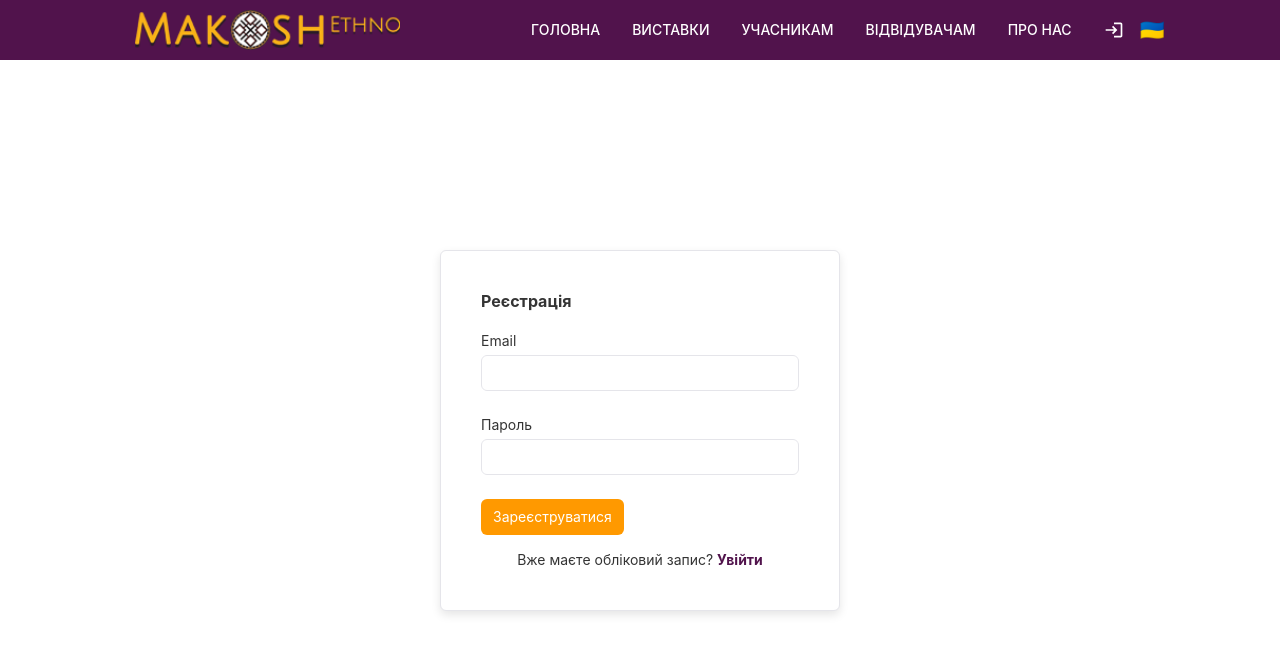
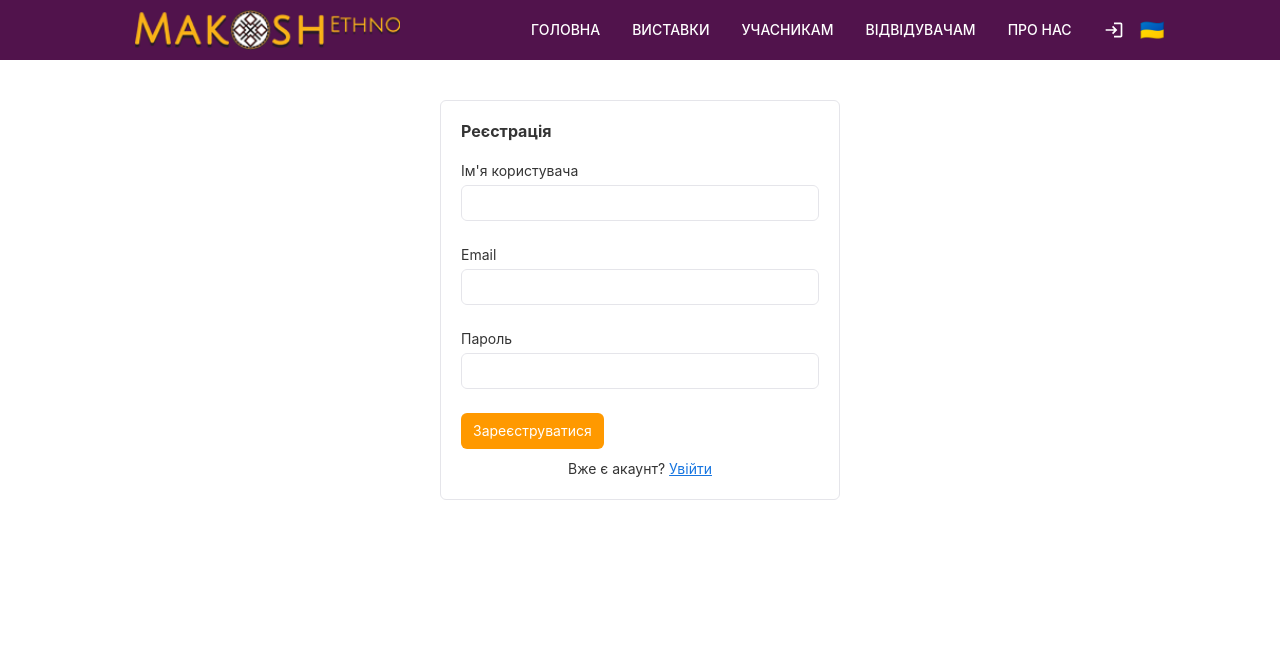
Before and after one commit to dvorskiyserg/exhibition, a React (Create React App) app in the folder frontend/: page /register in a window 1280 px wide. Shown: the top 654 px of the page. Built offline with nearby package versions, Linux system fonts and the light colour scheme.

Commit message:
admin to dashboard fixing

```diff
--- a/frontend/src/App.js
+++ b/frontend/src/App.js
@@ -63,14 +63,14 @@ function App() {
                     </PrivateRoute>
                   }
                 />
-                <Route
+                {/* <Route
                   path="/admin"
                   element={
                     <PrivateRoute adminOnly>
                       <AdminPanel />
                     </PrivateRoute>
                   }
-                />
+                /> */}
               </Routes>
             </div>
           </div>
--- a/frontend/src/context/AuthContext.js
+++ b/frontend/src/context/AuthContext.js
@@ -5,12 +5,17 @@ const AuthContext = createContext();
 export const useAuth = () => useContext(AuthContext);
 
 export const AuthProvider = ({ children }) => {
-  const [user, setUser] = useState(null); // user = { jwt, role }
+  const [user, setUser] = useState(null);
 
   useEffect(() => {
     const savedUser = localStorage.getItem("user");
     if (savedUser) {
-      setUser(JSON.parse(savedUser));
+      try {
+        setUser(JSON.parse(savedUser));
+      } catch (error) {
+        console.error("Помилка парсингу користувача з localStorage", error);
+        localStorage.removeItem("user");
+      }
     }
   }, []);
 
--- a/frontend/src/pages/Login.js
+++ b/frontend/src/pages/Login.js
@@ -1,77 +1,81 @@
 import React, { useState } from "react";
+import axios from "axios";
 import { useNavigate } from "react-router-dom";
-import axios from "axios";
 import { useAuth } from "../context/AuthContext";
 import { Form, Button, Message, Panel } from "rsuite";
 
 const Login = () => {
-  const [email, setEmail] = useState("");
-  const [password, setPassword] = useState("");
+  const [formValue, setFormValue] = useState({
+    identifier: "",
+    password: "",
+  });
   const [error, setError] = useState("");
   const { login } = useAuth();
   const navigate = useNavigate();
 
   const handleLogin = async () => {
+    try {
       setError("");
 
-    try {
       const response = await axios.post(
         "http://localhost:1337/api/auth/local",
         {
-          identifier: email,
-          password,
+          identifier: formValue.identifier,
+          password: formValue.password,
         }
       );
 
-      const jwt = response.data.jwt;
-      const user = response.data.user;
+      const { jwt, user } = response.data;
 
-      if (jwt) {
-        // Запитуємо деталі користувача після логіну
-        const meResponse = await axios.get(
+      // Запит даних користувача для отримання ролі
+      const userResponse = await axios.get(
         "http://localhost:1337/api/users/me?populate=role",
         {
-            headers: { Authorization: `Bearer ${jwt}` },
+          headers: {
+            Authorization: `Bearer ${jwt}`,
+          },
         }
       );
 
-        const fullUser = meResponse.data;
-        const role = fullUser.role?.name || "authenticated"; // Тепер роль точно є
+      const userData = {
+        jwt,
+        role: userResponse.data.role?.name || "authenticated",
+      };
 
-        // Зберігаємо дані в контексті
-        login({ jwt, role });
+      console.log("Отримано користувача:", userData);
 
-        // Перенаправлення
-        if (role === "admin") {
+      // Зберігаємо користувача у контекст
+      login(userData);
+
+      // Переходимо на потрібну сторінку в залежності від ролі
+      if (userData.role.toLowerCase() === "admin") {
         navigate("/dashboard");
       } else {
         navigate("/profile");
       }
-      } else {
-        setError("Помилка авторизації. Перевірте дані.");
-      }
     } catch (err) {
-      setError("Невірний email або пароль.");
+      console.error("Помилка входу:", err);
+      setError("Помилка входу. Перевірте дані та спробуйте ще раз.");
     }
   };
 
   return (
-    <div style={{ maxWidth: 400, margin: "100px auto" }}>
+    <div style={{ maxWidth: 400, margin: "50px auto", padding: "20px" }}>
       <Panel header="Вхід" bordered>
-        {error && <Message type="error">{error}</Message>}
-        <Form fluid>
+        {error && <Message showIcon type="error" description={error} />}
+
+        <Form
+          fluid
+          onChange={(value) => setFormValue(value)}
+          formValue={formValue}
+        >
           <Form.Group>
             <Form.ControlLabel>Email</Form.ControlLabel>
-            <Form.Control name="email" value={email} onChange={setEmail} />
+            <Form.Control name="identifier" />
           </Form.Group>
           <Form.Group>
             <Form.ControlLabel>Пароль</Form.ControlLabel>
-            <Form.Control
-              name="password"
-              type="password"
-              value={password}
-              onChange={setPassword}
-            />
+            <Form.Control name="password" type="password" />
           </Form.Group>
           <Form.Group>
             <Button appearance="primary" onClick={handleLogin}>
@@ -79,6 +83,14 @@ const Login = () => {
             </Button>
           </Form.Group>
         </Form>
+
+        {/* Перехід до реєстрації, якщо ще немає акаунта */}
+        <div style={{ marginTop: 10, textAlign: "center" }}>
+          Ще не маєте акаунта?{" "}
+          <a href="/register" style={{ color: "#007bff", cursor: "pointer" }}>
+            Зареєструватися
+          </a>
+        </div>
       </Panel>
     </div>
   );
--- a/frontend/src/pages/Register.js
+++ b/frontend/src/pages/Register.js
@@ -1,65 +1,67 @@
 import React, { useState } from "react";
-import { Container, Panel, Form, Button, Message } from "rsuite";
-import { Link } from "react-router-dom";
+import axios from "axios";
+import { useNavigate, Link } from "react-router-dom";
+import { Form, Button, Message, Panel } from "rsuite";
 
 const Register = () => {
-  const [formValue, setFormValue] = useState({});
-  const [message, setMessage] = useState("");
+  const [formValue, setFormValue] = useState({
+    username: "",
+    email: "",
+    password: "",
+  });
+  const [error, setError] = useState("");
+  const navigate = useNavigate();
 
   const handleRegister = async () => {
     try {
-      const response = await fetch(
-        "http://localhost:1337/api/auth/local/register",
-        {
-          method: "POST",
-          headers: { "Content-Type": "application/json" },
-          body: JSON.stringify({
-            ...formValue,
-            username: formValue.email, // Strapi вимагає username
-          }),
-        }
-      );
-
-      const data = await response.json();
-
-      if (data.error) throw new Error(data.error.message);
-
-      setMessage("Реєстрація успішна! Ви можете увійти.");
-    } catch (error) {
-      setMessage(error.message);
+      setError("");
+      await axios.post("http://localhost:1337/api/auth/local/register", {
+        username: formValue.username,
+        email: formValue.email,
+        password: formValue.password,
+      });
+      navigate("/login");
+    } catch (err) {
+      setError("Не вдалося зареєструватися");
     }
   };
 
   return (
-    <Container className="register-container">
-      <Panel header="Реєстрація" bordered className="register-panel">
-        {message && (
-          <Message showIcon type="info">
-            {message}
-          </Message>
-        )}
-        <Form fluid formValue={formValue} onChange={setFormValue}>
+    <div style={{ maxWidth: 400, margin: "100px auto" }}>
+      <Panel header="Реєстрація" bordered>
+        <Form
+          fluid
+          onChange={setFormValue}
+          formValue={formValue}
+          onSubmit={handleRegister}
+        >
+          <Form.Group>
+            <Form.ControlLabel>Ім'я користувача</Form.ControlLabel>
+            <Form.Control name="username" required />
+          </Form.Group>
           <Form.Group>
             <Form.ControlLabel>Email</Form.ControlLabel>
-            <Form.Control name="email" />
+            <Form.Control name="email" type="email" required />
           </Form.Group>
           <Form.Group>
             <Form.ControlLabel>Пароль</Form.ControlLabel>
-            <Form.Control name="password" type="password" />
+            <Form.Control name="password" type="password" required />
           </Form.Group>
+          {error && <Message type="error">{error}</Message>}
           <Form.Group>
-            <Button appearance="primary" onClick={handleRegister}>
+            <Button appearance="primary" type="submit">
               Зареєструватися
             </Button>
           </Form.Group>
         </Form>
-        <div className="login-link">
-          <p>
-            Вже маєте обліковий запис? <Link to="/login">Увійти</Link>
-          </p>
-        </div>
+        <p style={{ marginTop: "10px", textAlign: "center" }}>
+          Вже є акаунт?{" "}
+          <Link to="/login" style={{ textDecoration: "underline" }}>
+            Увійти
+          </Link>
+        </p>
       </Panel>
-    </Container>
+    </div>
   );
 };
 
```
Also changed, not shown: 1 other file (tests, documents, lock files or other folders). Lines whose indentation alone changed are shown as unchanged.
